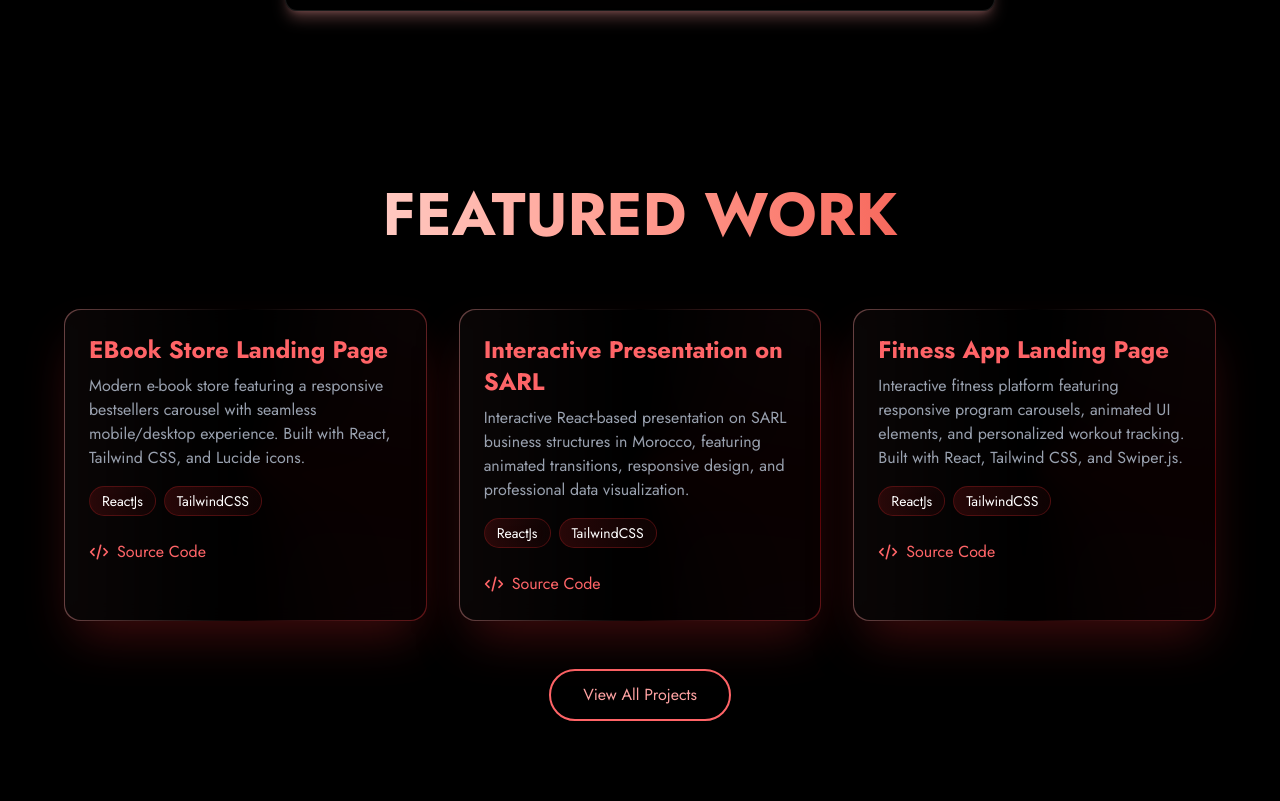
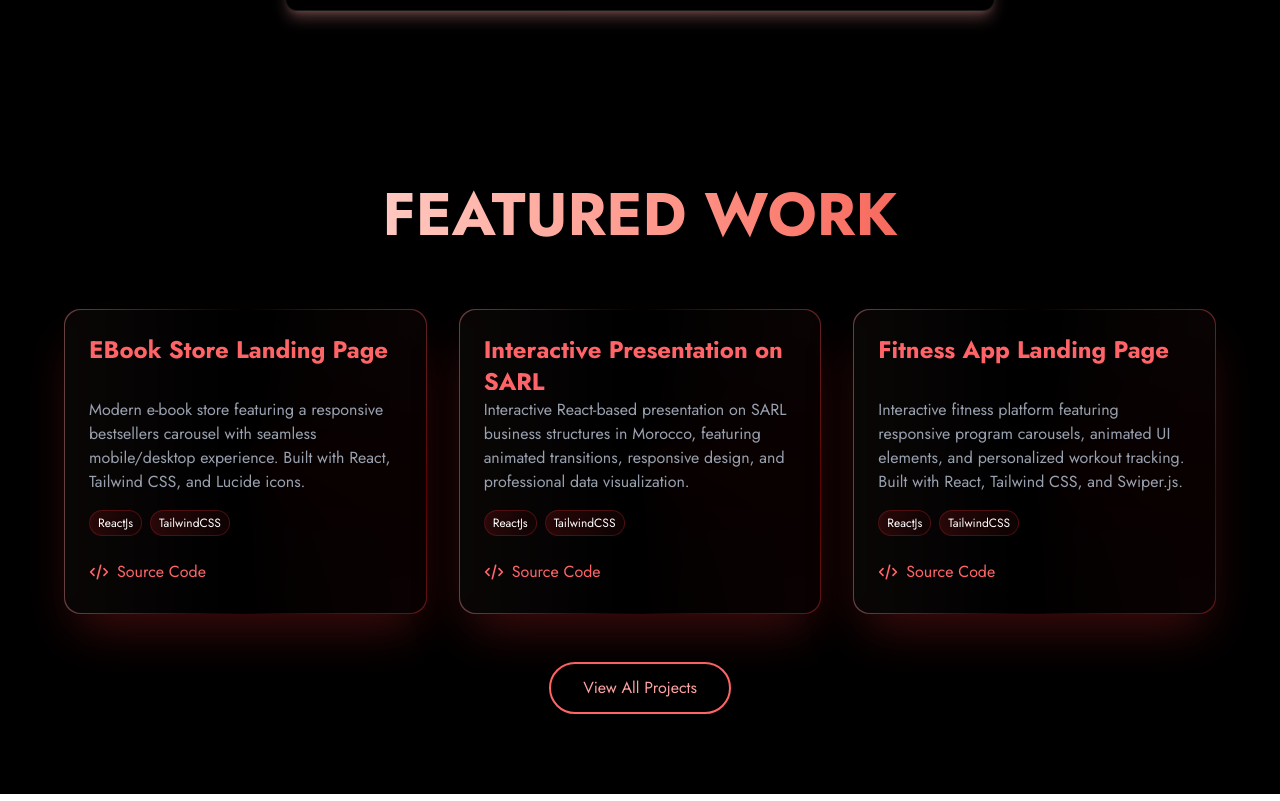
Before and after one commit to Rida-Lad/My-Portfolio, a React (Vite) app: page / in a window 1280 px wide. Shown: the part 2307-3108 px from the top of the page. Built offline with nearby package versions, Linux system fonts and the light colour scheme.

Commit message:
Refactor ProjectCard component for improved layout and styling consistency

```diff
--- a/src/components/ProjectCard.jsx
+++ b/src/components/ProjectCard.jsx
@@ -12,18 +12,25 @@ const ProjectCard = ({ project }) => {
             {/* Card content */}
             <div className="relative h-full bg-black/90 backdrop-blur-sm rounded-2xl p-6">
                 {/* Content */}
-                <div className="relative z-10">
-                    <h3 className="text-2xl font-bold mb-2 bg-gradient-to-r from-red-400 to-red-400 text-transparent bg-clip-text">
+                <div className="relative z-10 flex flex-col h-full">
+                    {/* Title with fixed 2-line height */}
+                    <h3 className="text-2xl font-bold mb-2 bg-gradient-to-r from-red-400 to-red-400 text-transparent bg-clip-text
+                                  line-clamp-2 h-[3.5rem] min-h-[3.5rem]">
                         {project.name}
                     </h3>
-                    <p className="text-gray-400 mb-4">{project.description}</p>
 
-                    {/* Tech stack */}
-                    <div className="flex flex-wrap gap-2 mb-6">
+                    {/* Description with fixed 4-line height */}
+                    <p className="text-gray-400 mb-4 line-clamp-4 h-[6rem] min-h-[6rem]">
+                        {project.description}
+                    </p>
+
+                    {/* Tech stack with dynamic 2-row wrapping */}
+                    <div className="flex flex-wrap gap-2 mb-6 overflow-hidden">
                         {project.tech.map((tech, index) => (
                             <span
                                 key={index}
-                                className="px-3 py-1 text-sm bg-gradient-to-r from-red-900/30 to-red-900/10 rounded-full backdrop-blur-sm border border-red-900/50"
+                                className="px-2 py-1 text-xs bg-gradient-to-r from-red-900/30 to-red-900/10 rounded-full
+                                           backdrop-blur-sm border border-red-900/50 flex-shrink-0"
                             >
                                 {tech}
                             </span>
@@ -31,7 +38,7 @@ const ProjectCard = ({ project }) => {
                     </div>
 
                     {/* GitHub link */}
-                    <div className="flex items-center justify-between">
+                    <div className="mt-auto">
                         <a
                             href={project.github}
                             target="_blank"
@@ -57,7 +64,7 @@ const ProjectCard = ({ project }) => {
                 </div>
             </div>
 
-            {/* Add this to your tailwind.config.js */}
+            {/* Styles remain the same */}
             <style jsx global>{`
                 @keyframes border-rotate {
                 0% { transform: rotate(0deg); }
```
